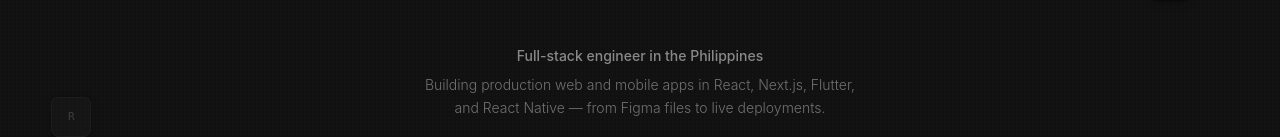
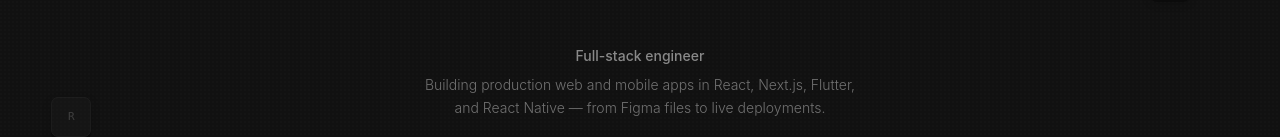
Before and after one commit to Drawde0731/portfolio, a Next.js app: page / in a window 1280 px wide. Shown: the part 423-560 px from the top of the page. Built offline with nearby package versions, Linux system fonts and the light colour scheme.

Commit message:
Remove 'in the Philippines' from hero subtitle

```diff
--- a/components/sections/HeroSection.tsx
+++ b/components/sections/HeroSection.tsx
@@ -98,7 +98,7 @@
           className="text-center max-w-md"
         >
           <p className="text-sm font-medium mb-2" style={{ color: "rgba(255,255,255,0.5)" }}>
-            Full-stack engineer in the Philippines
+            Full-stack engineer
           </p>
           <p className="text-sm leading-relaxed font-light" style={{ color: "rgba(255,255,255,0.4)" }}>
             Building production web and mobile apps in React, Next.js, Flutter, and React Native —
```
